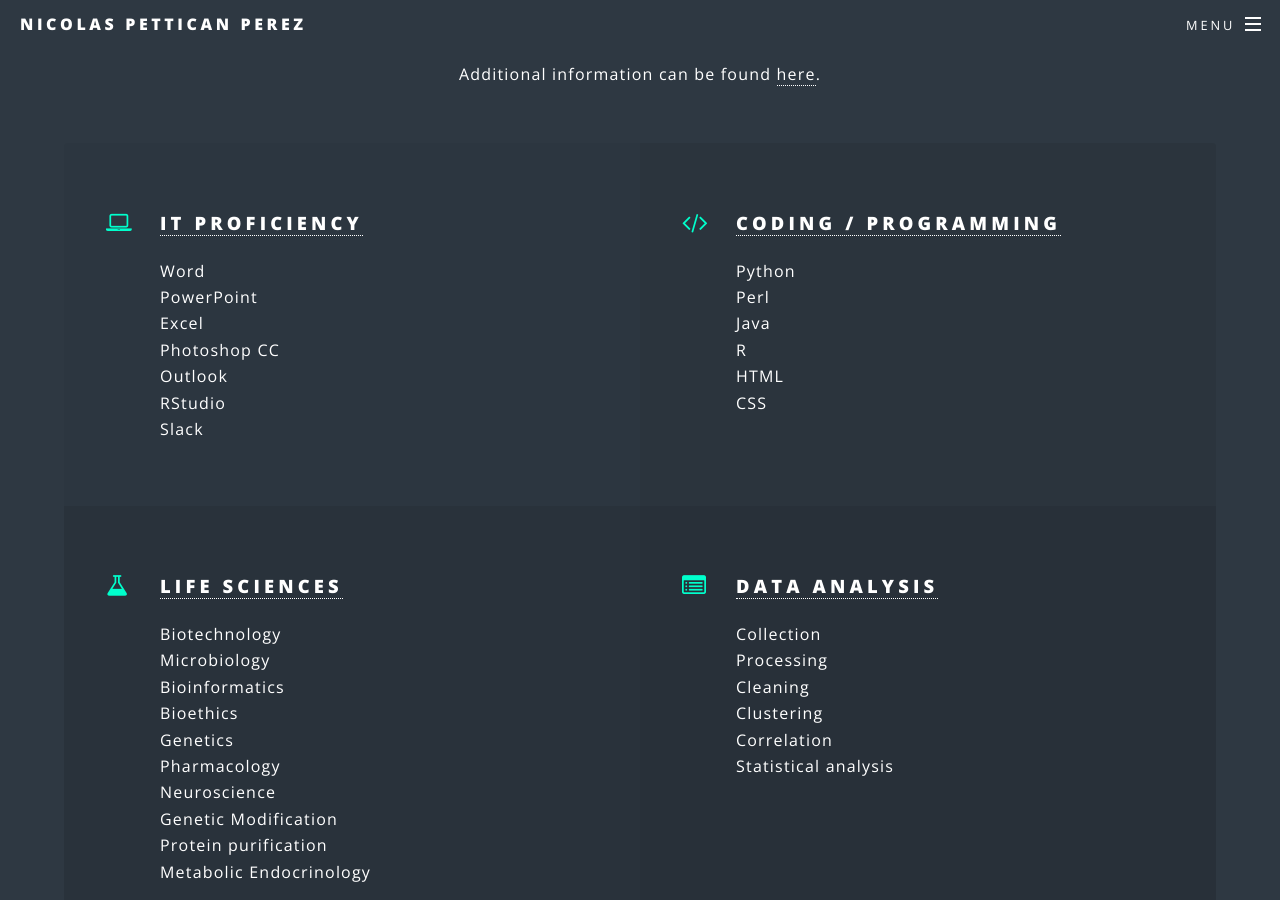
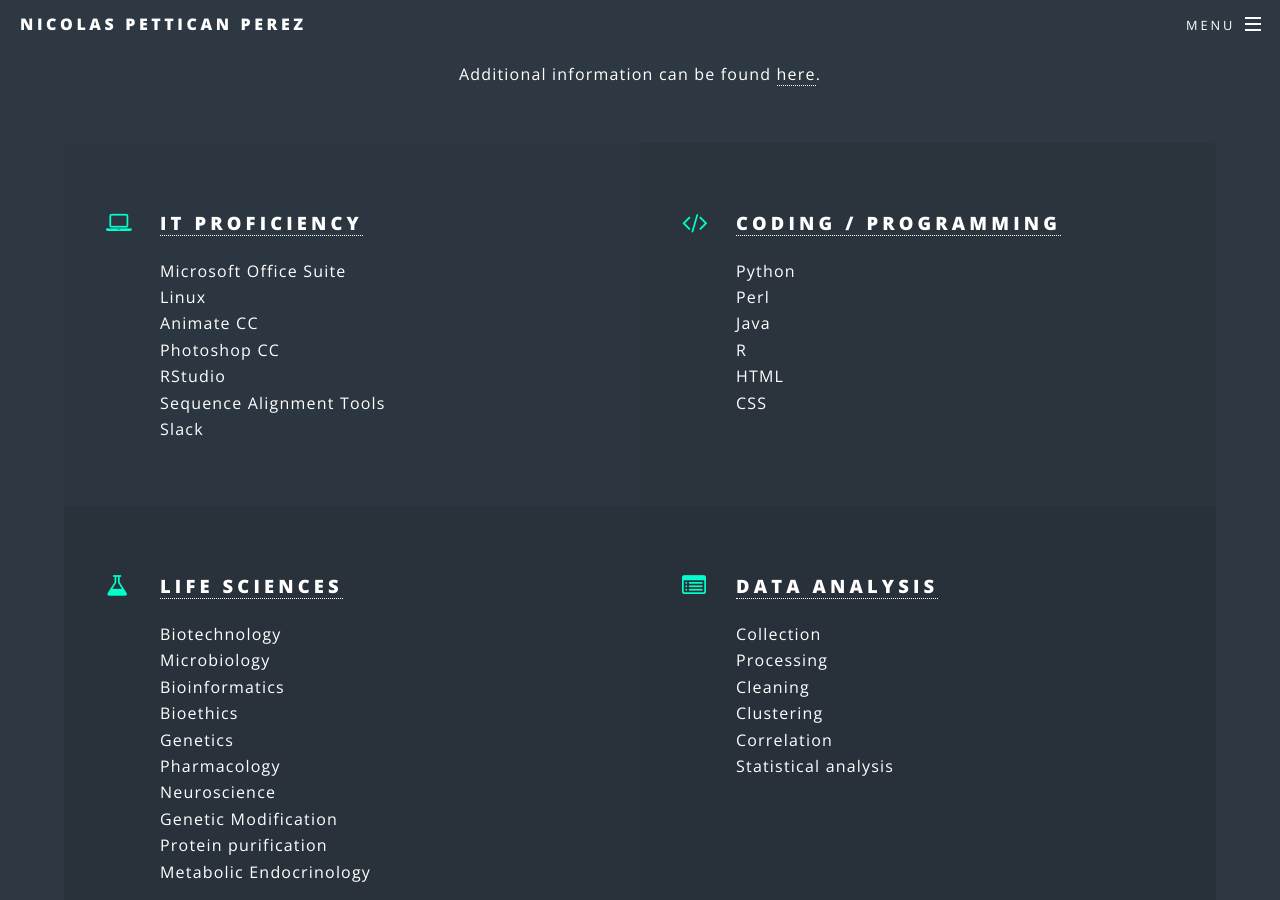
Before and after one commit to nickpettican/nickpettican.github.io, a Jekyll site: the page built from index.html, in a window 1280 px wide and 900 px high, scrolled down 4755 px. Built offline with Jekyll 4.4.1, drawn with Linux system fonts in a browser that asks for light colours.

Commit message:
Adding info

```diff
--- a/index.html
+++ b/index.html
@@ -119,7 +119,7 @@ layout: landing
 							<ul class="features">
 								<li id="IT" class="icon fa-laptop">
 									<h3><a href="CV.html#msc">IT Proficiency</a></h3>
-									<p>Word<br />PowerPoint<br />Excel<br />Photoshop CC<br />Outlook<br />RStudio<br />Slack</p>
+									<p>Microsoft Office Suite<br />Linux<br />Animate CC<br />Photoshop CC<br />RStudio<br />Sequence Alignment Tools<br />Slack</p>
 								</li>
 								<li id="prog" class="icon fa-code">
 									<h3><a href="CV.html#msc">Coding / programming</a></h3>
```
